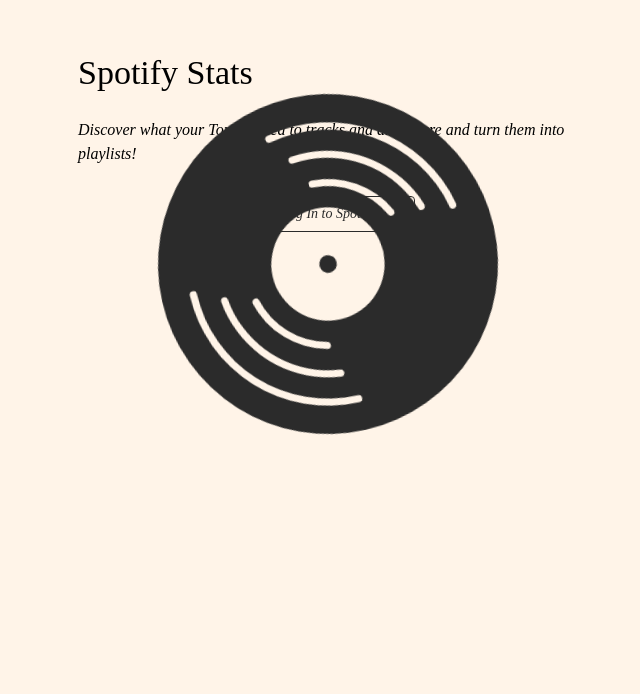
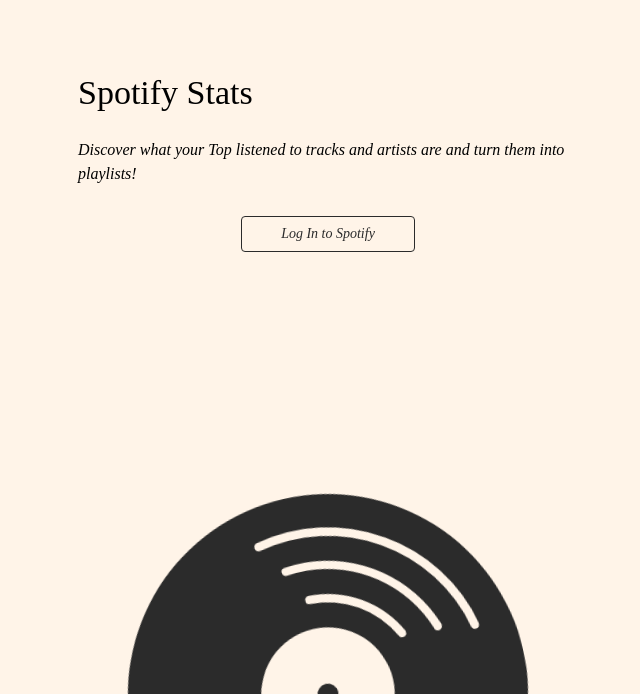
Before and after one commit to raulcodes/Spotify-Track-and-Artist-Stats, a Next.js app: page / in a window 1280 px wide. Shown: the part 106-800 px from the top of the page, without its empty margins (312-952 px from the left). Built offline with nearby package versions, Linux system fonts and the light colour scheme; a web font is replaced by a local one.

Commit message:
icon positioning again...

```diff
--- a/src/components/Login/Login.jsx
+++ b/src/components/Login/Login.jsx
@@ -24,8 +24,10 @@
         <div className={classes.cardAction}>
           <Button variant="outlined" color="secondary" href={auth_url}>Log In to Spotify</Button>
         </div>
+        <div className={classes.iconContainer}>
+          <RecordIcon className={classes.icon} />
+        </div>
       </div>
-      <RecordIcon className={classes.icon} />
     </Container>
     </>
   );
--- a/src/components/Login/login_styles.jsx
+++ b/src/components/Login/login_styles.jsx
@@ -1,6 +1,4 @@
 import { makeStyles } from '@material-ui/core/styles';
-
-const iconWidth = 'calc(100vw - 80px)'
 
 const useStyles = makeStyles({
   container: {
@@ -12,7 +10,7 @@
   },
   card: {
     padding: '20px',
-    paddingTop: '150px',
+    paddingTop: '170px',
     maxWidth: '500px',
   },
   bodyText: {
@@ -23,12 +21,15 @@
     display: 'flex',
     justifyContent: 'center',
   },
+  iconContainer: {
+    display: 'flex',
+    justifyContent: 'center',
+  },
   icon: {
     justifyContent: 'center',
     position: 'absolute',
-    top: `calc(100vh - 1/2 * ${iconWidth})`,
-    width: iconWidth,
-    maxWidth: '340px',
+    top: `calc(100vh - 1/2 * 50vh)`,
+    width: '50vh',
     '-webkit-animation': '$rotation 7s infinite linear',
     '-moz-animation': '$rotation 7s linear infinite',
     'animation': '$rotation 7s linear infinite',
```
